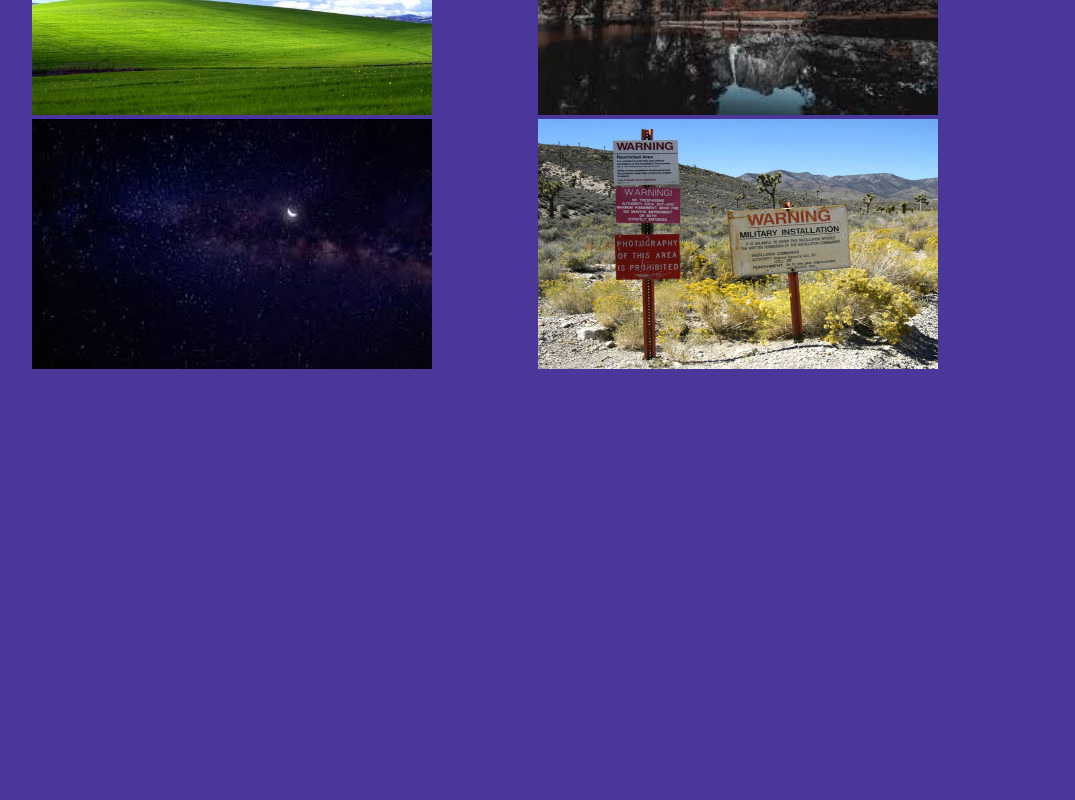
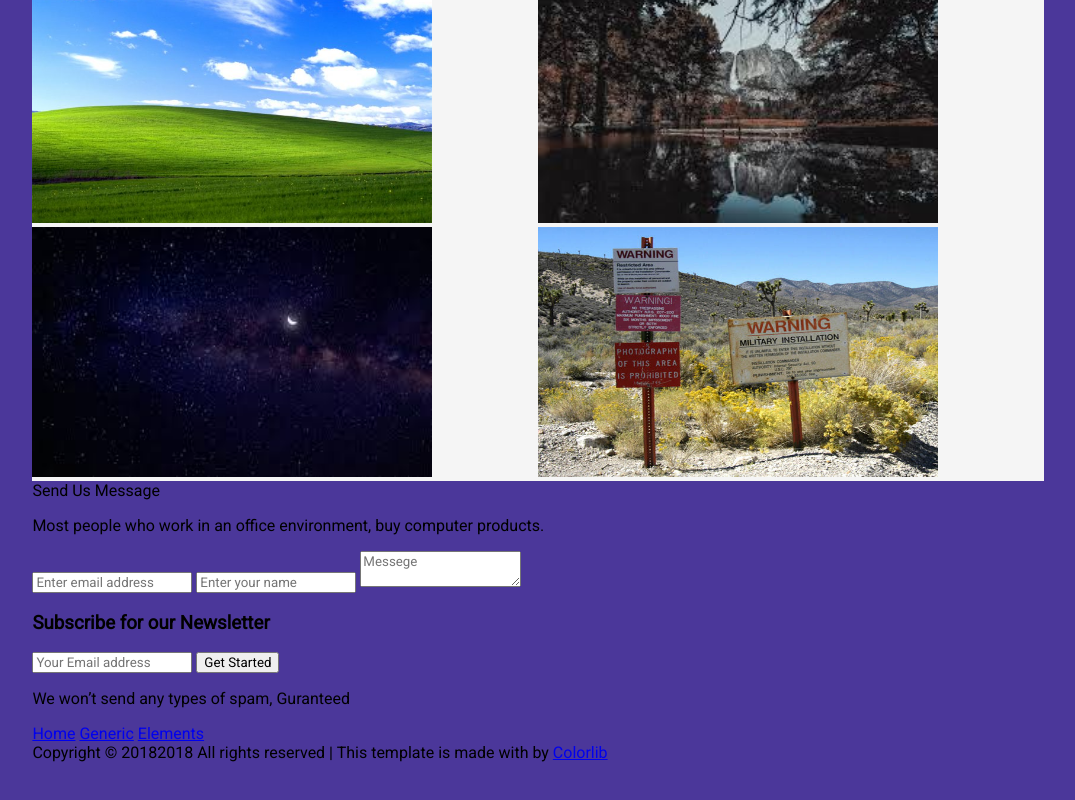
Before and after one commit to calderonra/TareaDeNaldana, a plain HTML site: page index.html in a window 1280 px wide. Shown: the part 1276-2076 px from the top of the page, without its empty margins (102-1177 px from the left). Before the commit the page ends 1783 px from the top, so only its background shows below. Drawn offline with Linux system fonts and the light colour scheme.

Commit message:
Se termina el html y se agregan las imagenes necesarias

```diff
--- a/index.html
+++ b/index.html
@@ -53,13 +53,13 @@
                         </p>
                     </div>
                     <div class="imagen">
-                        <img src="/src/img/02.png" alt="skyrim" width="500" height="400">
+                        <img src="/src/img/02.jpg" alt="skyrim" width="500" height="400">
                     </div>
                 </div>
             </section>
             <section>
                 <div class="articulo2">
-                        <div class="contenedorVacio"></div>
+                    <div class="contenedorVacio"></div>
                     <div class="txt2">
 
                         <h2>Reasons To
@@ -92,6 +92,71 @@
                 </div>
             </section>
         </article>
+        <div class="introAlFormulario">
+            <span>
+                Send Us Message
+            </span>
+            <p>
+                Most people who work in an office environment, buy computer products.
+            </p>
+        </div>
+        <form action="#">
+
+            <input name="email" placeholder="Enter email address" type="email">
+            <input name="fname" placeholder="Enter your name" type="text">
+            <textarea class="common-textarea mt-20" name="message" placeholder="Messege" required=""></textarea>
+
+
+        </form>
+        <div class="prefooter">
+            <div class="container">
+                <div class="row justify-content-center align-items-center">
+                    <div class="text-center">
+                        <h3>Subscribe for our <span>Newsletter</span></h3>
+                        <div class="subcribe-form" id="mc_embed_signup">
+                            <form target="_blank" class="subscription relative">
+                                <input name="EMAIL" placeholder="Your Email address" onfocus="this.placeholder = ''"
+                                    onblur="this.placeholder = 'Your Email address'" required="" type="email">
+                                <div style="position: absolute; left: -5000px;">
+                                    <input name="b_36c4fd991d266f23781ded980_aefe40901a" tabindex="-1" value="" type="text">
+                                </div>
+                                <button class="primary-btn hover d-inline-flex align-items-center"><span class="mr-10">Get
+                                        Started</span><span class="lnr lnr-arrow-right"></span></button>
+                                <div class="info"></div>
+                            </form>
+                        </div>
+                        <p>We won’t send any types of spam, Guranteed</p>
+                    </div>
+                </div>
+            </div>
+        </div>
+        <div class="footer">
+
+            <footer class="footer-area ">
+                <div class="container">
+                    <div class="footer-content d-flex flex-column align-items-center">
+                        <div class="footer-menu">
+                            <a href="index.html">Home</a>
+                            <a href="generic.html">Generic</a>
+                            <a href="elements.html">Elements</a>
+                        </div>
+                        <div class="footer-social">
+                            <a href="#"><i class="fa fa-facebook"></i></a>
+                            <a href="#"><i class="fa fa-twitter"></i></a>
+                            <a href="#"><i class="fa fa-dribbble"></i></a>
+                            <a href="#"><i class="fa fa-behance"></i></a>
+                        </div>
+
+                        <div class="copy-right-text">Copyright ©
+                            <script type="text/javascript" async="" src="https://www.google-analytics.com/analytics.js"></script>
+                            <script>document.write(new Date().getFullYear());</script>2018 All rights reserved | This
+                            template is made with <i class="fa fa-heart-o" aria-hidden="true"></i> by <a href="https://colorlib.com"
+                                target="_blank">Colorlib</a></div>
+
+                    </div>
+                </div>
+            </footer>
+        </div>
     </div>
 </body>
 
--- a/src/style.css
+++ b/src/style.css
@@ -8,7 +8,7 @@ ul{
 
 body{
     background: #4b379a;
-    color: whitesmoke;
+
 }
 *{
     font-family: 'Roboto', sans-serif;
@@ -28,6 +28,7 @@ h2{
     text-align: center;
     padding-top: 100px;
     padding-bottom: 50px;
+    background-color: pink;
 
 }
 
@@ -35,7 +36,7 @@ h2{
     margin: 0;
 }
 .pm{
-    margin-top: 20px;
+    margin-top: 10px;
     font-size: 4em;
     margin-bottom: 20px;
 }
@@ -62,15 +63,23 @@ h2{
 
 .articulo{
     display: grid;
+    background-color: whitesmoke;
     grid-template-columns: 50% 50%;
 }
 
 .articulo2{
     display: grid;
     grid-template-columns: 50% 50%;
+    background-image: url("..//img/parralax.jpg");
+
 }
 
 .articulo3{
     display: grid;
+    background-color: whitesmoke;
     grid-template-columns: 50% 50%;
 }
+
+.txt{
+    padding-left: 1em;
+}
```
Also changed, not shown: src/img/parralax.jpg (added).
